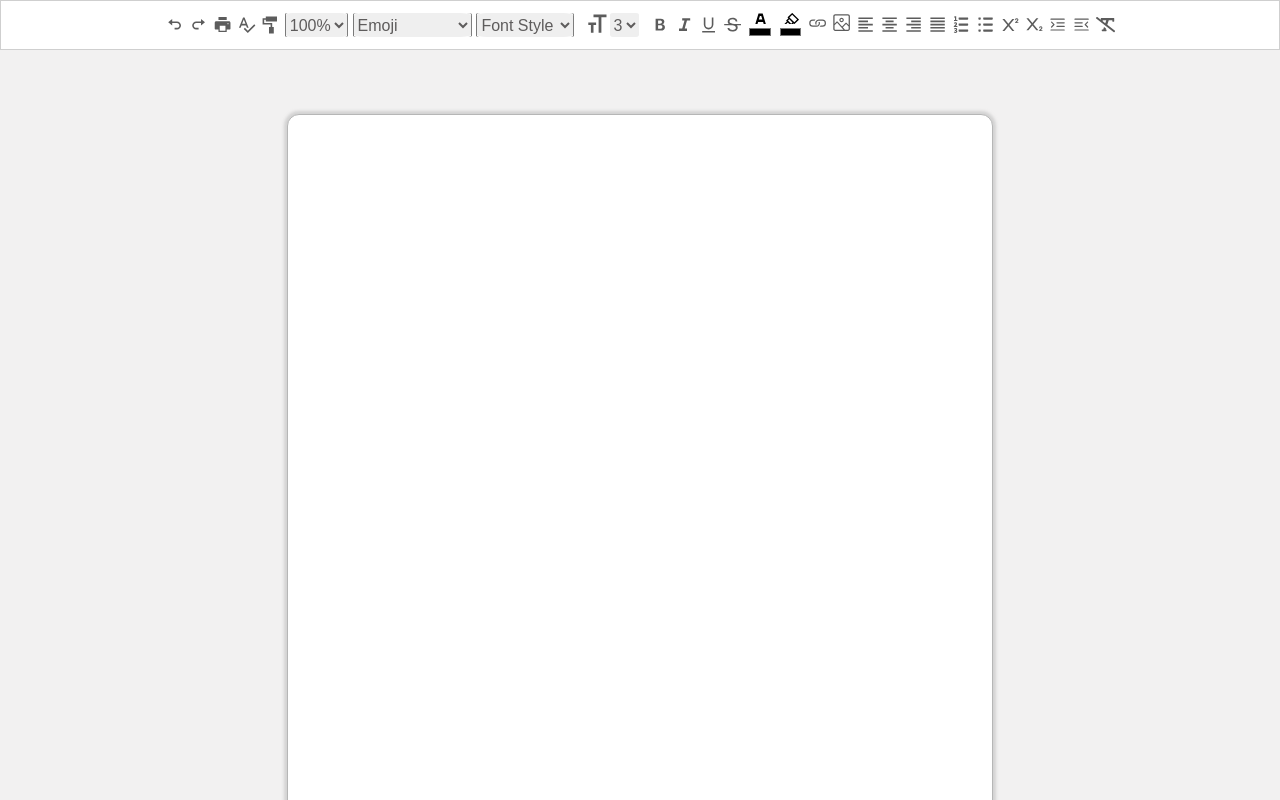
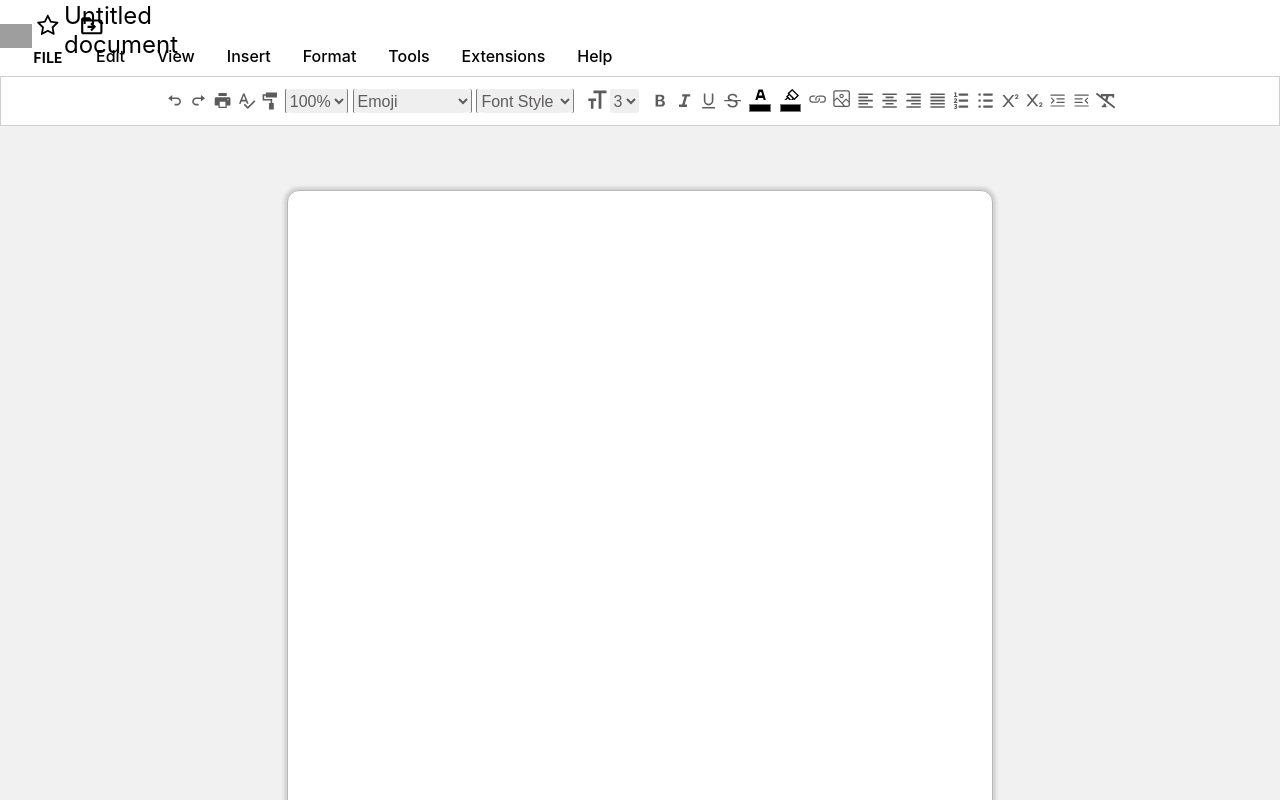
Before and after one commit to ApoorvVerma98/Clone_Google_Doc, a React (Create React App) app: page / in a window 1280 px wide. Shown: the top 800 px of the page. Built offline with nearby package versions, Linux system fonts and the light colour scheme; grey boxes are pictures that could not be loaded.

Commit message:
Added Menu Bar

```diff
--- a/src/App.js
+++ b/src/App.js
@@ -1,9 +1,11 @@
 import React from 'react'
 import HomePage from './textArea/TextArea'
+import MenuBar from "./menuBar/MenuBar"
 
 const App = () => {
   return (
     <>
+     <MenuBar/>
       <HomePage/>
     </>
   )
--- a/src/textArea/TextArea.jsx
+++ b/src/textArea/TextArea.jsx
@@ -4,7 +4,6 @@ import style from "./TextArea.module.css";
 import { HiDownload } from "react-icons/hi";
 import jsPDF from "jspdf";
 import html2canvas from "html2canvas";
-
 
 
 export default function HomePage() {
@@ -43,10 +42,6 @@ export default function HomePage() {
           />
         </div>
         </div>
-        {/* <div className={style.navbarResponsive}>
-        <EditorBarResponsive printDiv={printDiv}/>
-        </div> */}
-
       </div>
       <div onClick={handleDownload} className={style.download}>
         <HiDownload />
```
